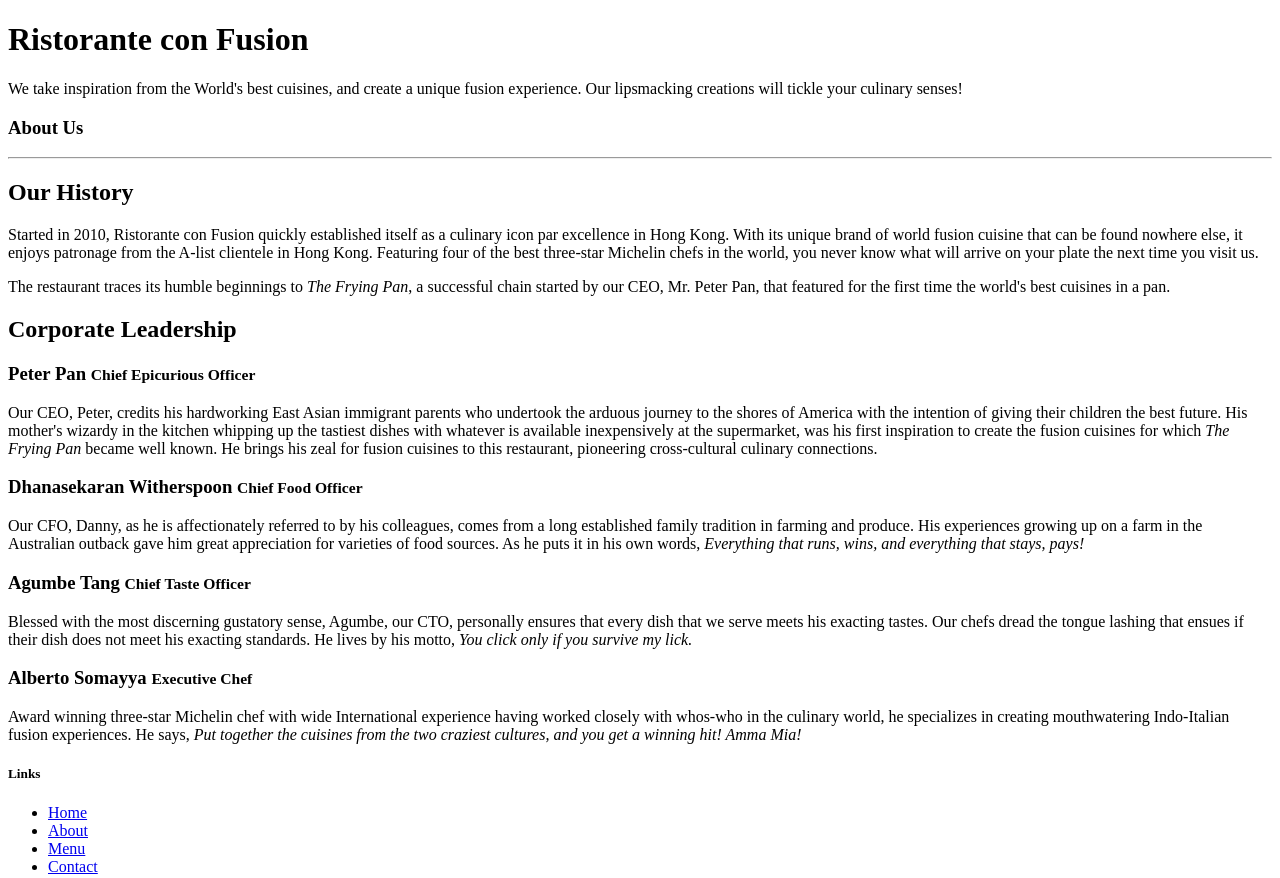
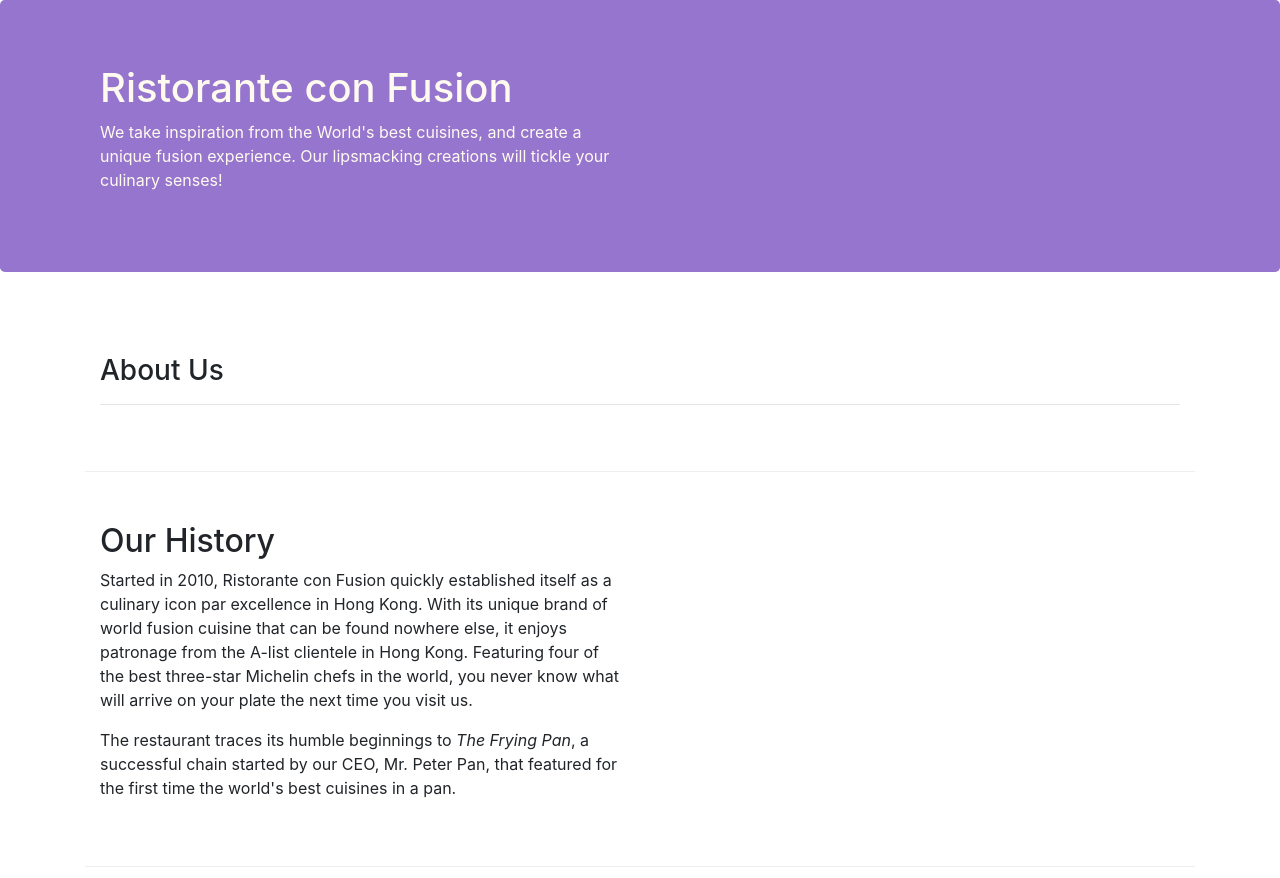
Before and after one commit to raphaelmoline/courseraFrontEnd, a website: page aboutus.html in a window 1280 px wide. Shown: the top 878 px of the page. Drawn offline with nearby package versions, Linux system fonts and the light colour scheme.

Commit message:
final about us file

```diff
--- a/aboutus.html
+++ b/aboutus.html
@@ -2,7 +2,14 @@
 <html lang="en">
 
 <head>
+    <!-- Required meta tags always come first -->
+    <meta charset="utf-8">
+    <meta name="viewport" content="width=device-width, initial-scale=1, shrink-to-fit=no">
+    <meta http-equiv="x-ua-compatible" content="ie=edge">
 
+    <!-- Bootstrap CSS -->
+    <link rel="stylesheet" href="node_modules/bootstrap/dist/css/bootstrap.min.css">
+    <link href="css/styles.css" rel="stylesheet">
     <title>Ristorante Con Fusion: About Us</title>
 
 </head>
@@ -22,16 +29,16 @@
         </div>
     </header>
 
-    <div>
-        <div>
-            <div>
+    <div class="container">
+        <div class="row row-content">
+            <div class="col-12">
                <h3>About Us</h3>
                <hr>
             </div>
         </div>
 
-        <div>
-            <div>
+        <div class="row row-content">
+            <div class="col-12 col-sm-6">
                 <h2>Our History</h2>
                 <p>Started in 2010, Ristorante con Fusion quickly established itself as a culinary icon par excellence in Hong Kong. With its unique brand of world fusion cuisine that can be found nowhere else, it enjoys patronage from the A-list clientele in Hong Kong.  Featuring four of the best three-star Michelin chefs in the world, you never know what will arrive on your plate the next time you visit us.</p>
                 <p>The restaurant traces its humble beginnings to <em>The Frying Pan</em>, a successful chain started by our CEO, Mr. Peter Pan, that featured for the first time the world's best cuisines in a pan.</p>
@@ -41,17 +48,17 @@
         </div>
 
 
-        <div>
-            <div>
+        <div class="row row-content">
+            <div class="col-12">
                 <h2>Corporate Leadership</h2>
                 <h3>Peter Pan <small>Chief Epicurious Officer</small></h3>
-                <p>Our CEO, Peter, credits his hardworking East Asian immigrant parents who undertook the arduous journey to the shores of America with the intention of giving their children the best future. His mother's wizardy in the kitchen whipping up the tastiest dishes with whatever is available inexpensively at the supermarket, was his first inspiration to create the fusion cuisines for which <em>The Frying Pan</em> became well known. He brings his zeal for fusion cuisines to this restaurant, pioneering cross-cultural culinary connections.</p>
+                <p class="d-none d-sm-block">Our CEO, Peter, credits his hardworking East Asian immigrant parents who undertook the arduous journey to the shores of America with the intention of giving their children the best future. His mother's wizardy in the kitchen whipping up the tastiest dishes with whatever is available inexpensively at the supermarket, was his first inspiration to create the fusion cuisines for which <em>The Frying Pan</em> became well known. He brings his zeal for fusion cuisines to this restaurant, pioneering cross-cultural culinary connections.</p>
                 <h3>Dhanasekaran Witherspoon <small>Chief Food Officer</small></h3>
-                <p>Our CFO, Danny, as he is affectionately referred to by his colleagues, comes from a long established family tradition in farming and produce. His experiences growing up on a farm in the Australian outback gave him great appreciation for varieties of food sources. As he puts it in his own words, <em>Everything that runs, wins, and everything that stays, pays!</em></p>
+                <p class="d-none d-sm-block">Our CFO, Danny, as he is affectionately referred to by his colleagues, comes from a long established family tradition in farming and produce. His experiences growing up on a farm in the Australian outback gave him great appreciation for varieties of food sources. As he puts it in his own words, <em>Everything that runs, wins, and everything that stays, pays!</em></p>
                 <h3>Agumbe Tang <small>Chief Taste Officer</small></h3>
-                <p>Blessed with the most discerning gustatory sense, Agumbe, our CTO, personally ensures that every dish that we serve meets his exacting tastes. Our chefs dread the tongue lashing that ensues if their dish does not meet his exacting standards. He lives by his motto, <em>You click only if you survive my lick.</em></p>
+                <p class="d-none d-sm-block">Blessed with the most discerning gustatory sense, Agumbe, our CTO, personally ensures that every dish that we serve meets his exacting tastes. Our chefs dread the tongue lashing that ensues if their dish does not meet his exacting standards. He lives by his motto, <em>You click only if you survive my lick.</em></p>
                 <h3>Alberto Somayya <small>Executive Chef</small></h3>
-                <p>Award winning three-star Michelin chef with wide International experience having worked closely with whos-who in the culinary world, he specializes in creating mouthwatering Indo-Italian fusion experiences. He says, <em>Put together the cuisines from the two craziest cultures, and you get a winning hit! Amma Mia!</em></p>
+                <p class="d-none d-sm-block">Award winning three-star Michelin chef with wide International experience having worked closely with whos-who in the culinary world, he specializes in creating mouthwatering Indo-Italian fusion experiences. He says, <em>Put together the cuisines from the two craziest cultures, and you get a winning hit! Amma Mia!</em></p>
             </div>
        </div>
 
@@ -98,7 +105,10 @@
            </div>
         </div>
     </footer>
-
+      <!-- jQuery first, then Popper.js, then Bootstrap JS. -->
+      <script src="node_modules/jquery/dist/jquery.slim.min.js"></script>
+      <script src="node_modules/popper.js/dist/umd/popper.min.js"></script>
+      <script src="node_modules/bootstrap/dist/js/bootstrap.min.js"></script>
 </body>
 
 </html>
```
